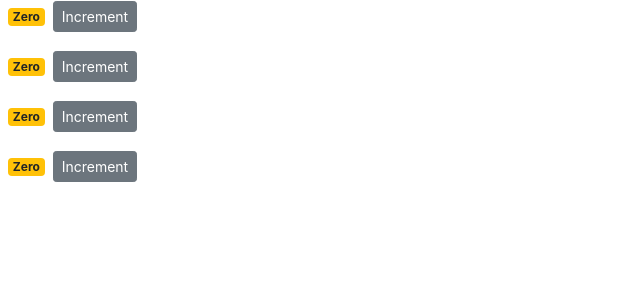
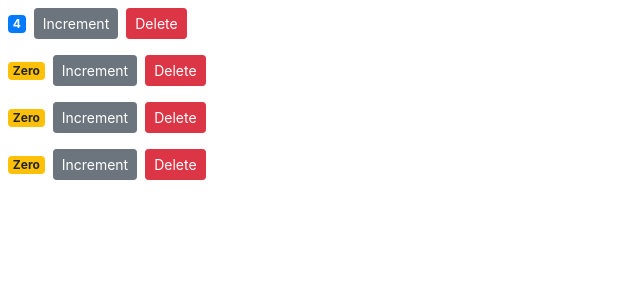
Before and after one commit to yaronmmuze/counter-app, a React (Create React App) app: page / in a window 1280 px wide. Shown: the top 300 px of the page, without its empty margins (0-640 px from the left). Built offline with nearby package versions, Linux system fonts and the light colour scheme.

Commit message:
onDeletes via props

```diff
--- a/src/components/counter.jsx
+++ b/src/components/counter.jsx
@@ -2,8 +2,7 @@
 
 class Counter extends Component {
   state = {
-    count: 0,
-    tags: [] //["tag1", "tag2", "tag3"]
+    value: this.props.value
   };
 
   //   constructor() {
@@ -13,14 +12,15 @@
 
   handleIncrement = product => {
     // arrow function inherit 'this'
-    console.log(product);
-    this.setState({ count: this.state.count + 1 });
+    // console.log(product);
+    this.setState({ value: this.state.value + 1 });
   };
 
   render() {
-    console.log("props", this.props);
+    // console.log("props", this.props);
     return (
-      <dev>
+      <div>
+        {this.props.children}
         <span className={this.getBadgeClasses()}>{this.formatCount()}</span>
         <button
           //   onClick={() => this.handleIncrement(product)}
@@ -29,21 +29,23 @@
         >
           Increment
         </button>
-        <ul>
-          {this.state.tags.map(tag => (
-            <li key={tag}>{tag}</li>
-          ))}
-        </ul>
-      </dev>
+
+        <button
+          onClick={this.props.onDelete}
+          className="btn btn-danger btn-sm m-2"
+        >
+          Delete
+        </button>
+      </div>
     );
   }
   formatCount() {
-    const { count } = this.state;
-    return count === 0 ? "Zero" : count;
+    const { value } = this.state;
+    return value === 0 ? "Zero" : value;
   }
   getBadgeClasses() {
     let classes = "badge m-2 badge-";
-    classes += this.state.count === 0 ? "warning" : "primary";
+    classes += this.state.value === 0 ? "warning" : "primary";
     return classes;
   }
 }
--- a/src/components/counters.jsx
+++ b/src/components/counters.jsx
@@ -9,11 +9,21 @@
       { id: 4, value: 0 }
     ]
   };
+
+  handleDelete = () => {
+    console.log("Event Handler Called");
+  };
+
   render() {
     return (
       <div>
         {this.state.counters.map(counter => (
-          <Counter key={counter.id} value={counter.value} selected={true} />
+          <Counter
+            key={counter.id}
+            onDelete={this.handleDelete}
+            value={counter.value}
+            id={counter.id}
+          />
         ))}
       </div>
     );
```
